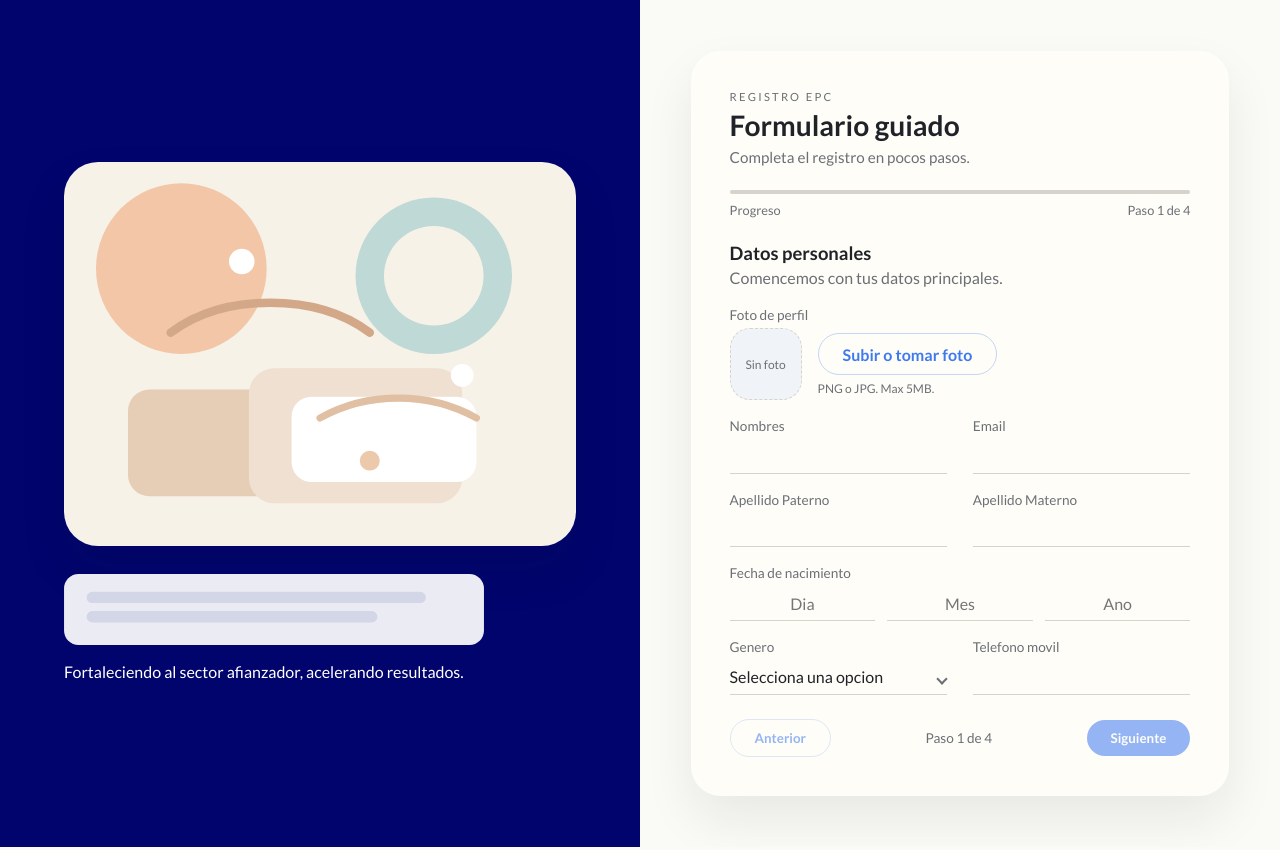
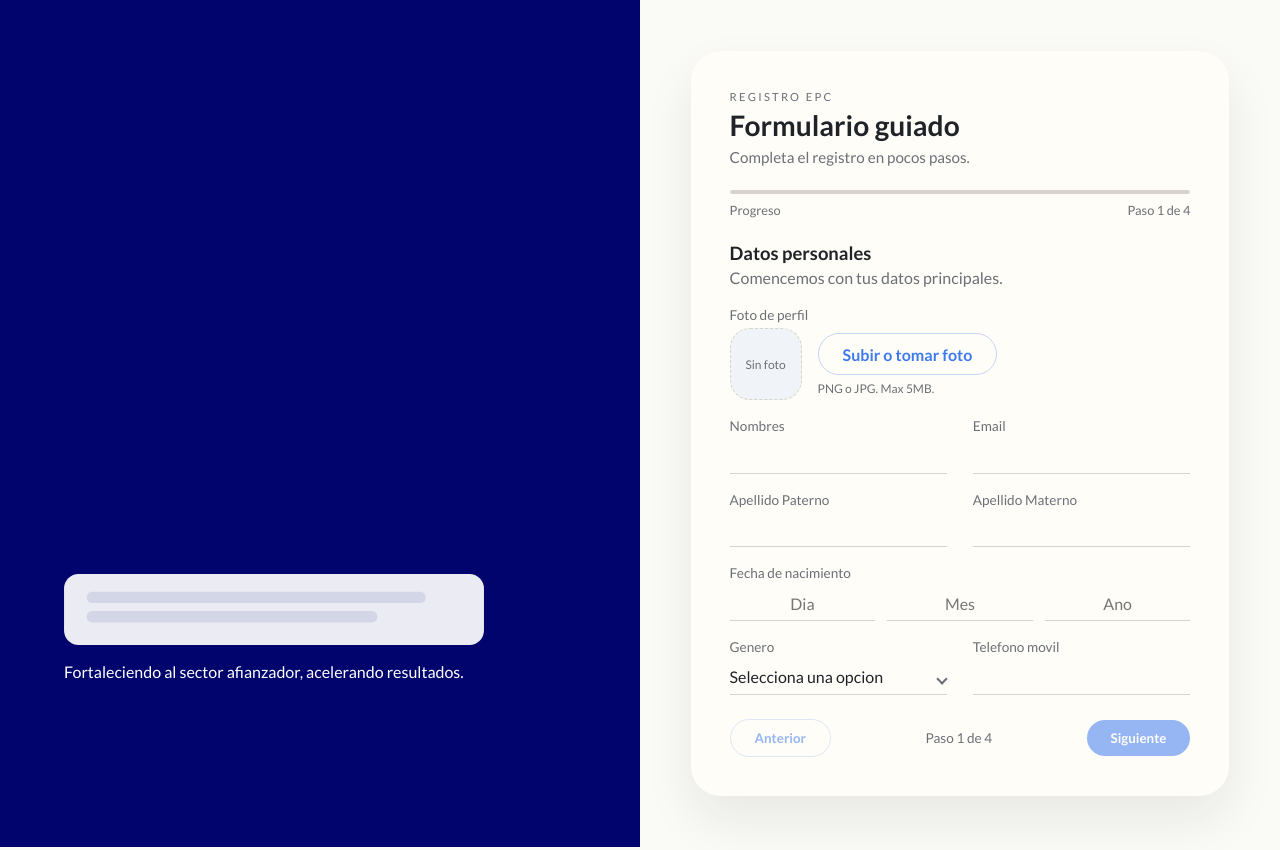
Before and after one commit to Isra48/chubb_form_epc, a React (Vite) app: page / in a window 1280 px wide. Built offline with nearby package versions, Linux system fonts and the light colour scheme.

Commit message:
animaciones

```diff
--- a/src/styles/globals.scss
+++ b/src/styles/globals.scss
@@ -33,6 +33,12 @@ body {
   min-height: 100dvh;
 }
 
+.split-layout,
+.form-shell,
+.graphic-content {
+  animation: fade-in 0.5s ease both;
+}
+
 .split-layout {
   min-height: 100dvh;
   display: grid;
@@ -64,6 +70,7 @@ body {
   background-size: cover;
   background-position: center;
   box-shadow: var(--shadow);
+  animation: float-in 0.6s ease both;
 }
 
 .graphic-copy {
@@ -102,6 +109,7 @@ body {
   grid-template-rows: auto auto 1fr auto;
   gap: 1.5rem;
   overflow: visible;
+  animation: rise-in 0.6s ease both;
 }
 
 .form-header {
@@ -165,6 +173,7 @@ body {
 .step-content {
   display: grid;
   gap: 1.25rem;
+  animation: fade-up 0.4s ease both;
 }
 
 .step-title {
@@ -217,6 +226,7 @@ body {
   object-position: center;
   border-radius: inherit;
   display: block;
+  animation: fade-in 0.35s ease both;
 }
 
 .photo-actions {
@@ -262,6 +272,7 @@ body {
   font-size: 1rem;
   font-family: inherit;
   color: var(--ink);
+  transition: border-color 0.2s ease, box-shadow 0.2s ease;
 }
 
 .field-input:focus,
@@ -354,7 +365,7 @@ body {
   font-weight: 600;
   font-family: inherit;
   cursor: pointer;
-  transition: transform 0.2s ease, box-shadow 0.2s ease, background 0.2s ease;
+  transition: transform 0.2s ease, box-shadow 0.2s ease, background 0.2s ease, color 0.2s ease;
 }
 
 .btn:disabled {
@@ -419,6 +430,57 @@ input[type='number']::-webkit-outer-spin-button {
 
 input[type='number'] {
   -moz-appearance: textfield;
+}
+
+@keyframes fade-in {
+  from {
+    opacity: 0;
+  }
+  to {
+    opacity: 1;
+  }
+}
+
+@keyframes fade-up {
+  from {
+    opacity: 0;
+    transform: translateY(8px);
+  }
+  to {
+    opacity: 1;
+    transform: translateY(0);
+  }
+}
+
+@keyframes rise-in {
+  from {
+    opacity: 0;
+    transform: translateY(16px);
+  }
+  to {
+    opacity: 1;
+    transform: translateY(0);
+  }
+}
+
+@keyframes float-in {
+  from {
+    opacity: 0;
+    transform: translateY(10px);
+  }
+  to {
+    opacity: 1;
+    transform: translateY(0);
+  }
+}
+
+@media (prefers-reduced-motion: reduce) {
+  * {
+    animation-duration: 0.01ms !important;
+    animation-iteration-count: 1 !important;
+    transition-duration: 0.01ms !important;
+    scroll-behavior: auto !important;
+  }
 }
 
 @media (max-width: 900px) {
```
